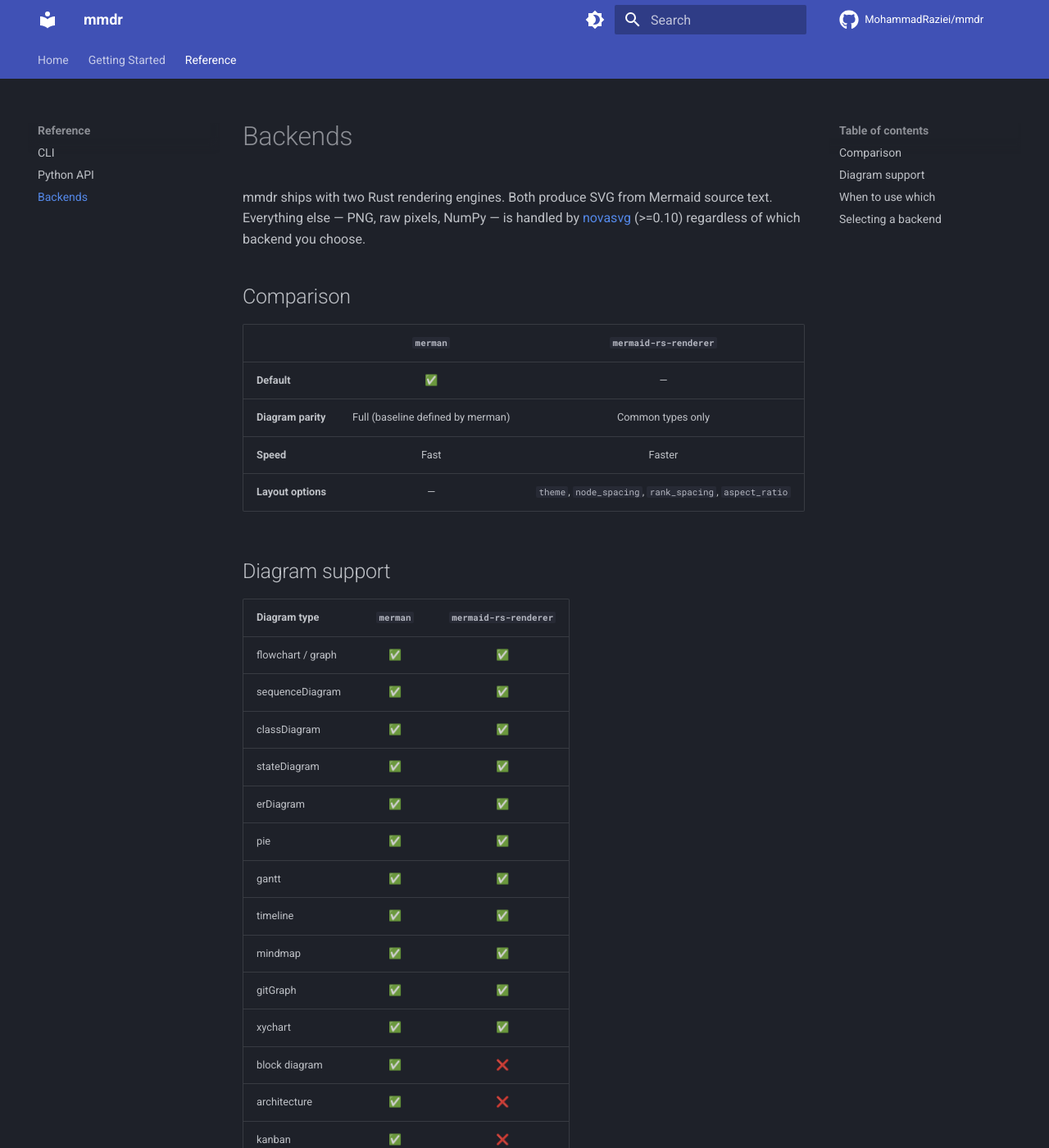
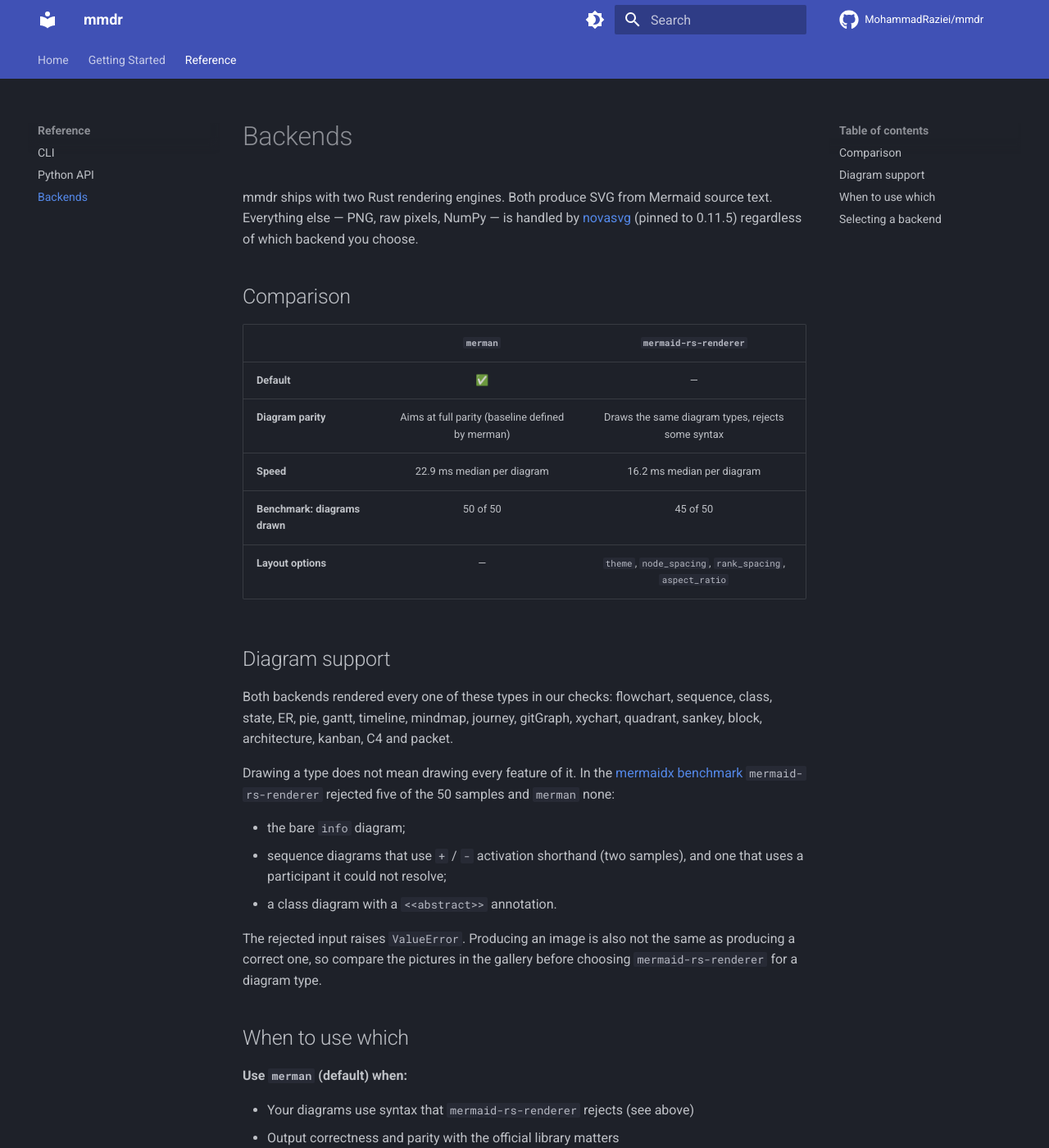
Before and after one commit to MohammadRaziei/mmdr, an MkDocs documentation site: the page built from docs/docs/backends.md, in a window 1280 px wide and 1400 px high. Shown: the whole window at 82% size. Built offline with MkDocs 1.6.1 and Material for MkDocs 9.7.7, drawn with Linux system fonts in a browser that asks for light colours; comment, search, counter and statistics services are not loaded; some of the changed text lies outside the part shown.

Commit message:
fix: resolve TypeError on Python 3.9 and update documentation for v0.4.1
- Add `from __future__ import annotations` to prevent eval-time annotation issues on Python 3.9
- Update example script to use removed API methods since v0.4.0
- Rewrite README with runnable examples, benchmark caveats, and corrected type support tables
- Pin dependency versions in both Python and Rust manifests

```diff
--- a/docs/docs/backends.md
+++ b/docs/docs/backends.md
@@ -2,7 +2,7 @@
 
 mmdr ships with two Rust rendering engines. Both produce SVG from Mermaid
 source text. Everything else — PNG, raw pixels, NumPy — is handled by
-[novasvg](https://mohammadraziei.github.io/novasvg/) (>=0.10) regardless of which backend
+[novasvg](https://mohammadraziei.github.io/novasvg/) (pinned to 0.11.5) regardless of which backend
 you choose.
 
 ## Comparison
@@ -10,37 +10,28 @@
 | | `merman` | `mermaid-rs-renderer` |
 |---|:---:|:---:|
 | **Default** | ✅ | — |
-| **Diagram parity** | Full (baseline defined by merman) | Common types only |
-| **Speed** | Fast | Faster |
+| **Diagram parity** | Aims at full parity (baseline defined by merman) | Draws the same diagram types, rejects some syntax |
+| **Speed** | 22.9 ms median per diagram | 16.2 ms median per diagram |
+| **Benchmark: diagrams drawn** | 50 of 50 | 45 of 50 |
 | **Layout options** | — | `theme`, `node_spacing`, `rank_spacing`, `aspect_ratio` |
 
 ## Diagram support
 
-| Diagram type | `merman` | `mermaid-rs-renderer` |
-|---|:---:|:---:|
-| flowchart / graph | ✅ | ✅ |
-| sequenceDiagram | ✅ | ✅ |
-| classDiagram | ✅ | ✅ |
-| stateDiagram | ✅ | ✅ |
-| erDiagram | ✅ | ✅ |
-| pie | ✅ | ✅ |
-| gantt | ✅ | ✅ |
-| timeline | ✅ | ✅ |
-| mindmap | ✅ | ✅ |
-| gitGraph | ✅ | ✅ |
-| xychart | ✅ | ✅ |
-| block diagram | ✅ | ❌ |
-| architecture | ✅ | ❌ |
-| kanban | ✅ | ❌ |
-| c4diagram | ✅ | ❌ |
-| sankey | ✅ | ❌ |
-| packet | ✅ | ❌ |
+Both backends rendered every one of these types in our checks: flowchart, sequence, class, state, ER, pie, gantt, timeline, mindmap, journey, gitGraph, xychart, quadrant, sankey, block, architecture, kanban, C4 and packet.
+
+Drawing a type does not mean drawing every feature of it. In the [mermaidx benchmark](https://mohammadraziei.github.io/mermaidx/benchmarks) `mermaid-rs-renderer` rejected five of the 50 samples and `merman` none:
+
+- the bare `info` diagram;
+- sequence diagrams that use `+` / `-` activation shorthand (two samples), and one that uses a participant it could not resolve;
+- a class diagram with a `<<abstract>>` annotation.
+
+The rejected input raises `ValueError`. Producing an image is also not the same as producing a correct one, so compare the pictures in the gallery before choosing `mermaid-rs-renderer` for a diagram type.
 
 ## When to use which
 
 **Use `merman` (default) when:**
 
-- You need a diagram type not supported by `mermaid-rs-renderer`
+- Your diagrams use syntax that `mermaid-rs-renderer` rejects (see above)
 - Output correctness and parity with the official library matters
 - You don't need layout fine-tuning
 
--- a/src/mmdr/__init__.py
+++ b/src/mmdr/__init__.py
@@ -21,6 +21,8 @@
     mmdr.backends()
     # ['merman', 'mermaid-rs-renderer']
 """
+
+from __future__ import annotations
 
 from ._mmdr import backends, __version__
 from .diagram import Diagram
```
Also changed, not shown: docs/docs/index.md (+11 -5 lines), CHANGELOG.md, README.md, 1 other file.
